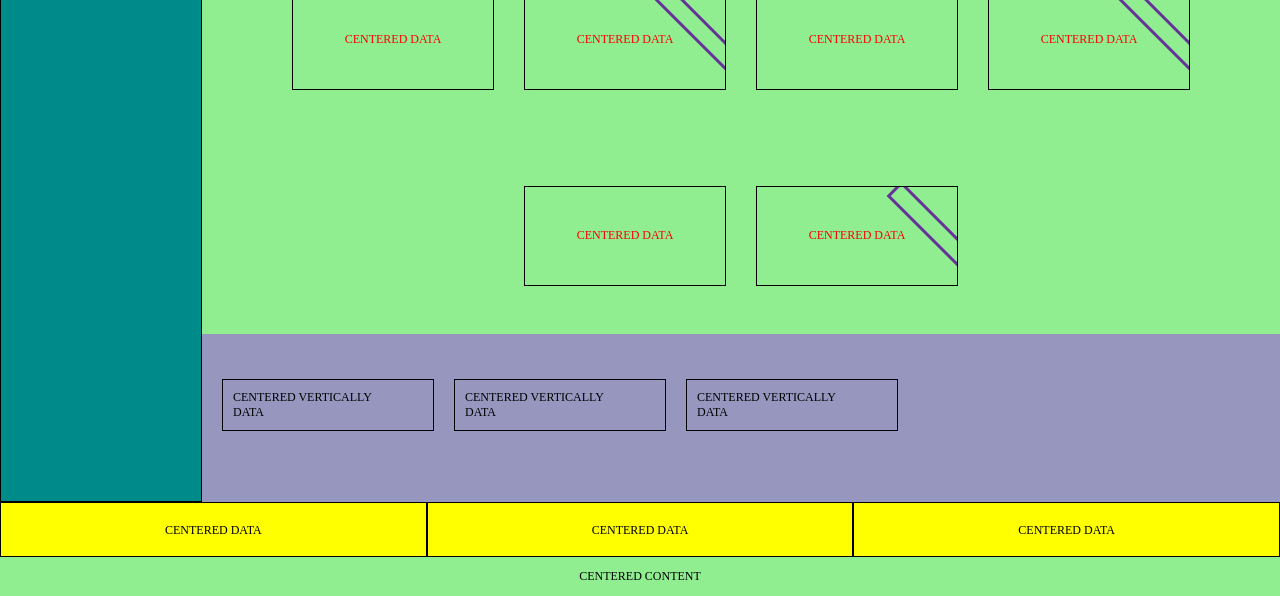
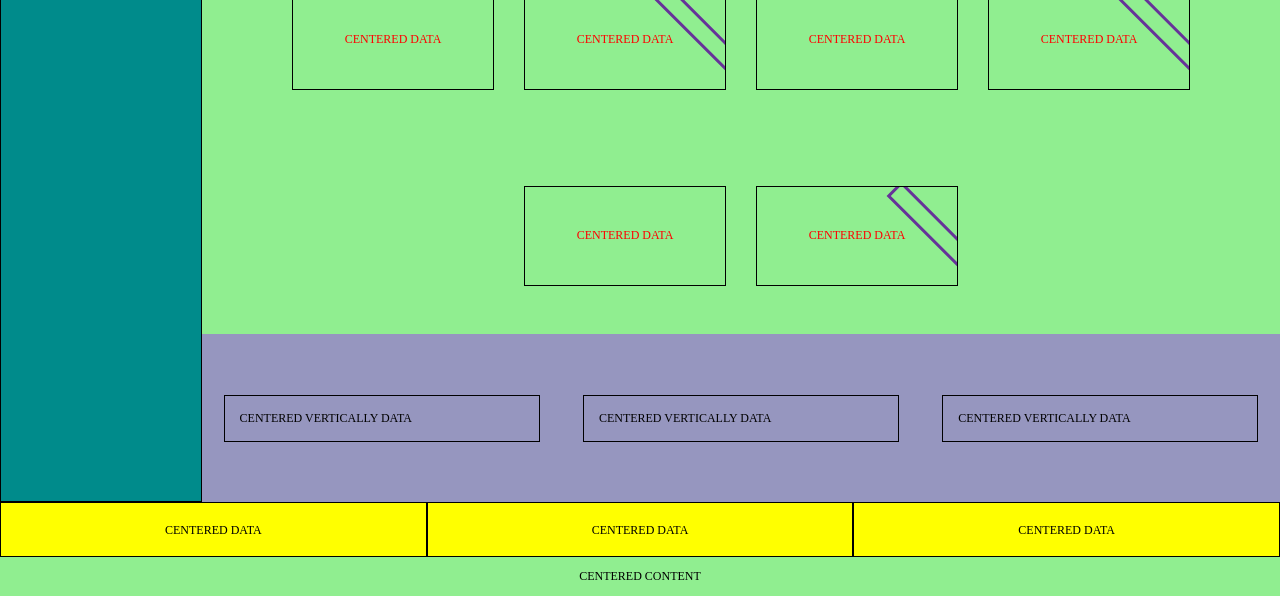
Before and after one commit to Pozharskyi/HtmlCssMarkup, a plain HTML site: page index.html in a window 1280 px wide. Shown: the part 212-808 px from the top of the page. Drawn offline with Linux system fonts and the light colour scheme.

Commit message:
FIX align center in main-section2

```diff
--- a/css/styles.css
+++ b/css/styles.css
@@ -112,26 +112,26 @@ nav > ul {
 
 .main-section2 {
     position: relative;
+    display: table;
     background: #9696bf;
-    display: block;
     height: 30%;
     width: 100%;
 }
 
 .box2 {
-    width: 160px;
-    margin-top: 45px;
-    margin-left: 20px;
-    padding: 10px 40px 10px 10px;
-    text-align: left;
-    float: left;
     display: table-cell;
     vertical-align: middle;
-    border: 1px solid black;
+    width: 20%;
+    margin: 2%;
+    padding: 2%;
 }
 
 .box2 > p {
-    margin: 0 auto;
+
+    margin-left: auto;
+    margin-right: auto;
+    border: 1px solid black;
+    padding: 15px;
 }
 
 footer {
@@ -140,6 +140,7 @@ footer {
     display: block;
     bottom: 0;
 }
+
 .footer-section1 {
 
     display: flex;
@@ -147,11 +148,11 @@ footer {
     flex-wrap: nowrap;
     position: relative;
     background-color: yellow;
-
     justify-content: center;
     align-items: center;
 
 }
+
 .footer-box {
     height: 13px;
     margin: 0px;
@@ -162,15 +163,18 @@ footer {
     padding: 20px;
     position: relative;
 }
+
 .footer-box > p {
     margin: 0 auto;
 }
+
 .footer-section2 {
     display: flex;
     justify-content: center;
     align-items: center;
 }
-.box1:nth-child(2n)::before{
+
+.box1:nth-child(2n)::before {
 
     content: '';
     width: 110px;
@@ -179,6 +183,6 @@ footer {
     margin-left: 100px;
     margin-top: -12px;
     position: absolute;
-    border:3px solid rebeccapurple;
+    border: 3px solid rebeccapurple;
 
 }
```
